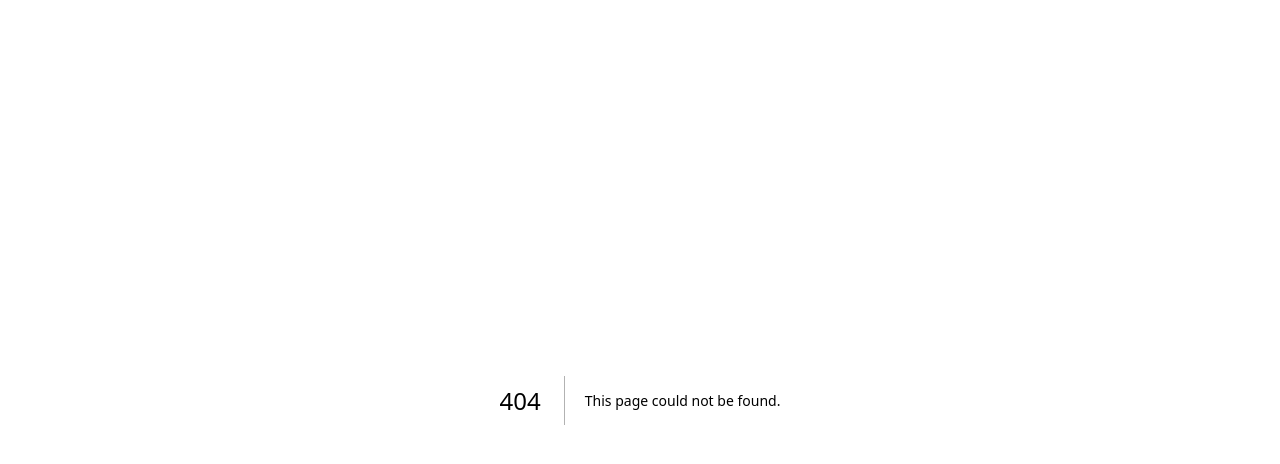
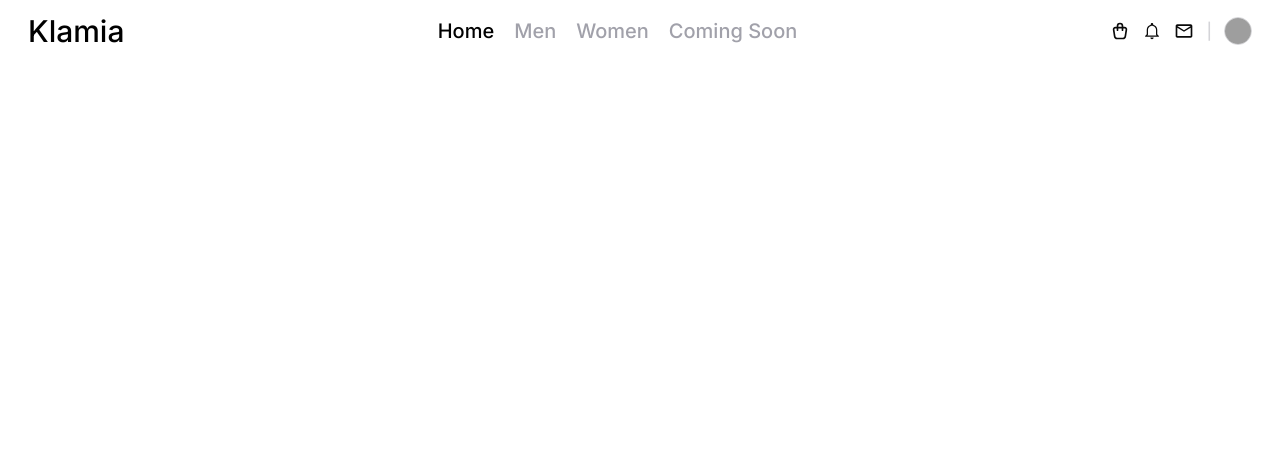
Before and after one commit to mmesomasaint/tempillar, a Next.js app: page /theme/e-fashion-store/preview in a window 1280 px wide. Before the commit this address had no page. Shown: the top 464 px of the page. Built offline with nearby package versions, Linux system fonts and the light colour scheme; grey boxes are pictures that could not be loaded.

Commit message:
Feat: Complete the design of 1st section of preview page

```diff
--- a/app/theme/e-fashion-store/pack/elements/text.tsx
+++ b/app/theme/e-fashion-store/pack/elements/text.tsx
@@ -1,17 +1,21 @@
 /** Components representing all the text variants */
 export function TextHeadline({
   faded,
+  fadedMax,
   children,
-  copy
+  copy,
 }: {
   children: string
+  fadedMax?: boolean
   faded?: boolean
   copy?: boolean
 }) {
   return (
     <p
-      className={`${copy ? 'leading-snug' : 'leading-none'} font-medium text-7xl ${
-        faded && 'text-fashion-store-sec-faded'
+      className={`${
+        copy ? 'leading-snug' : 'leading-none'
+      } font-medium text-7xl ${faded && 'text-fashion-store-sec-faded'} ${
+        fadedMax && 'text-fashion-store-sec-faded-max'
       }`}
     >
       {children}
@@ -21,17 +25,21 @@ export function TextHeadline({
 
 export function TextIntro({
   faded,
+  fadedMax,
   children,
-  copy
+  copy,
 }: {
   children: string
+  fadedMax?: boolean
   faded?: boolean
   copy?: boolean
 }) {
   return (
     <p
-      className={`${copy ? 'leading-snug' : 'leading-none'} font-medium text-5xl ${
-        faded && 'text-fashion-store-sec-faded'
+      className={`${
+        copy ? 'leading-snug' : 'leading-none'
+      } font-medium text-5xl ${faded && 'text-fashion-store-sec-faded'} ${
+        fadedMax && 'text-fashion-store-sec-faded-max'
       }`}
     >
       {children}
@@ -41,17 +49,21 @@ export function TextIntro({
 
 export function TextMid({
   faded,
+  fadedMax,
   children,
-  copy
+  copy,
 }: {
   children: string
+  fadedMax?: boolean
   faded?: boolean
   copy?: boolean
 }) {
   return (
     <p
-      className={`${copy ? 'leading-snug' : 'leading-none'} font-medium text-3xl ${
-        faded && 'text-fashion-store-sec-faded'
+      className={`${
+        copy ? 'leading-snug' : 'leading-none'
+      } font-medium text-3xl ${faded && 'text-fashion-store-sec-faded'} ${
+        fadedMax && 'text-fashion-store-sec-faded-max'
       }`}
     >
       {children}
@@ -61,17 +73,21 @@ export function TextMid({
 
 export function TextBase({
   faded,
+  fadedMax,
   children,
-  copy
+  copy,
 }: {
   children: string
+  fadedMax?: boolean
   faded?: boolean
   copy?: boolean
 }) {
   return (
     <p
-      className={`${copy ? 'leading-snug' : 'leading-none'} font-medium text-2xl ${
-        faded && 'text-fashion-store-sec-faded'
+      className={`${
+        copy ? 'leading-snug' : 'leading-none'
+      } font-medium text-2xl ${faded && 'text-fashion-store-sec-faded'} ${
+        fadedMax && 'text-fashion-store-sec-faded-max'
       }`}
     >
       {children}
@@ -81,17 +97,21 @@ export function TextBase({
 
 export function TextSmall({
   faded,
+  fadedMax,
   children,
-  copy
+  copy,
 }: {
   children: string
+  fadedMax?: boolean
   faded?: boolean
   copy?: boolean
 }) {
   return (
     <p
-      className={`${copy ? 'leading-snug' : 'leading-none'} font-medium text-xl ${
-        faded && 'text-fashion-store-sec-faded'
+      className={`${
+        copy ? 'leading-snug' : 'leading-none'
+      } font-medium text-xl ${faded && 'text-fashion-store-sec-faded'} ${
+        fadedMax && 'text-fashion-store-sec-faded-max'
       }`}
     >
       {children}
@@ -101,17 +121,21 @@ export function TextSmall({
 
 export function TextXSmall({
   faded,
+  fadedMax,
   children,
-  copy
+  copy,
 }: {
   children: string
+  fadedMax?: boolean
   faded?: boolean
   copy?: boolean
 }) {
   return (
     <p
-      className={`${copy ? 'leading-snug' : 'leading-none'} font-medium text-base ${
-        faded && 'text-fashion-store-sec-faded'
+      className={`${
+        copy ? 'leading-snug' : 'leading-none'
+      } font-medium text-base ${faded && 'text-fashion-store-sec-faded'} ${
+        fadedMax && 'text-fashion-store-sec-faded-max'
       }`}
     >
       {children}
@@ -121,16 +145,18 @@ export function TextXSmall({
 
 export function TextLabel({
   faded,
+  fadedMax,
   children,
 }: {
   children: string
   faded?: boolean
+  fadedMax?: boolean
 }) {
   return (
     <p
       className={`leading-[0] font-medium text-base ${
         faded && 'text-fashion-store-sec-faded'
-      }`}
+      } ${fadedMax && 'text-fashion-store-sec-faded-max'}`}
     >
       {children}
     </p>
--- /dev/null
+++ b/app/theme/e-fashion-store/preview/page.tsx
@@ -0,0 +1,35 @@
+import { IoMdNotificationsOutline } from 'react-icons/io'
+import { MdOutlineEmail } from 'react-icons/md'
+import { TbShoppingBag } from 'react-icons/tb'
+import { TextIntro, TextLabel, TextMid, TextSmall } from '../pack/elements/text'
+import Image from 'next/image'
+
+export default function PreviewHome() {
+  return (
+    <main className=''>
+      <div className='flex justify-between items-center gap-40 px-7 py-4'>
+        <TextMid>Klamia</TextMid>
+        <div className='grow flex justify-center items-center gap-5'>
+          <TextSmall>Home</TextSmall>
+          <TextSmall fadedMax>Men</TextSmall>
+          <TextSmall fadedMax>Women</TextSmall>
+          <TextSmall fadedMax>Coming Soon</TextSmall>
+        </div>
+        <div className='flex justify-end items-center gap-3 text-fashion-store-outline'>
+          <TbShoppingBag className='text-fashion-store-sec text-xl' />
+          <IoMdNotificationsOutline className='text-fashion-store-sec text-xl' />
+          <MdOutlineEmail className='text-fashion-store-sec text-xl' />
+          <TextLabel>|</TextLabel>
+          <div className='relative w-7 h-7 rounded-full border border-fashion-store-outline'>
+            <Image
+              src='/imgs/woman-avatar.jpg'
+              fill
+              alt='avatar'
+              className='rounded-full'
+            />
+          </div>
+        </div>
+      </div>
+    </main>
+  )
+}
```
